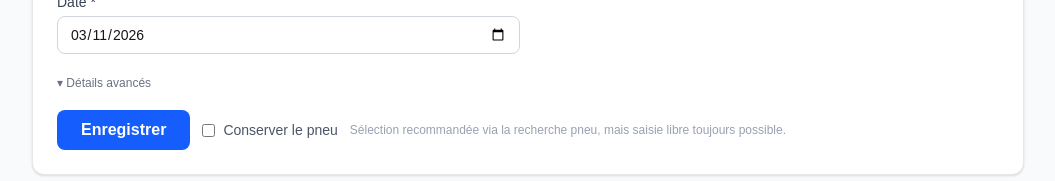
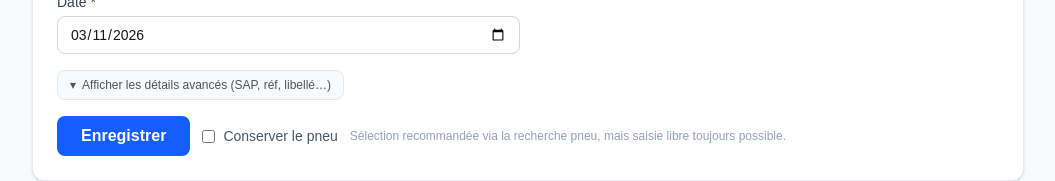
Before and after one commit to Doudou-labo/pneu-tracker, a Next.js app: page / in a window 1280 px wide. Shown: the part 481-662 px from the top of the page, without its empty margins (112-1167 px from the left). Built offline with nearby package versions, Linux system fonts and the light colour scheme; no server answers; the database is empty.

Commit message:
feat(ui): toggle détails avancés plus visible avec bordure et libellé explicite

```diff
--- a/components/sortie-form.tsx
+++ b/components/sortie-form.tsx
@@ -138,8 +138,9 @@ export function SortieForm({
 
         {/* TOGGLE AVANCÉS */}
         <div className="sm:col-span-2">
-          <button type="button" onClick={() => setShowAdvanced(!showAdvanced)} className="text-xs text-gray-500 hover:text-gray-700 transition-colors">
-            {showAdvanced ? '▴ Masquer les détails' : '▾ Détails avancés'}
+          <button type="button" onClick={() => setShowAdvanced(!showAdvanced)} className="flex items-center gap-1.5 rounded-lg border border-gray-200 bg-gray-50 px-3 py-1.5 text-xs font-medium text-gray-600 hover:bg-gray-100 hover:text-gray-800 transition-colors">
+            <span>{showAdvanced ? '▴' : '▾'}</span>
+            <span>{showAdvanced ? 'Masquer les détails avancés' : 'Afficher les détails avancés (SAP, réf, libellé…)'}</span>
           </button>
         </div>
 
```
